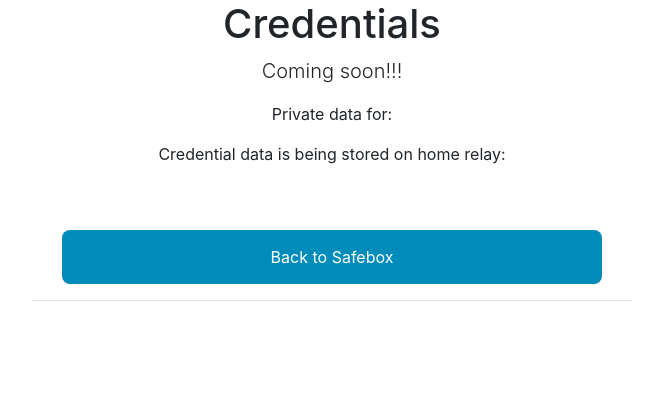
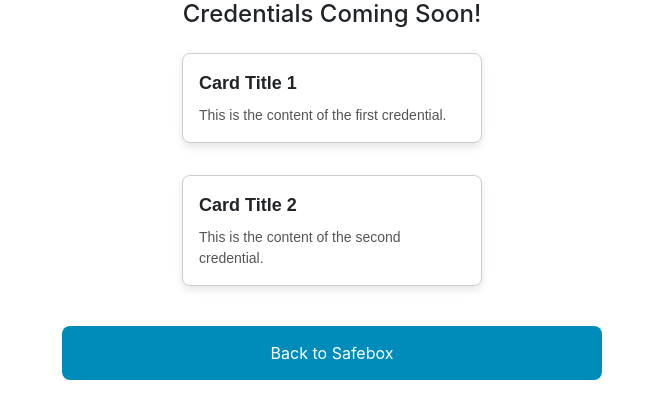
Before and after one commit to trbouma/safebox, a FastAPI app: template app/templates/credentials.html in a window 1280 px wide. Shown: the top 419 px of the page, without its empty margins (308-971 px from the left). Run offline with FastAPI, Linux system fonts and the light colour scheme; the template is opened without the code that fills it, so the values that code supplies are empty; some libraries are stand-ins or nearby versions.

Commit message:
credentials

```diff
--- a/app/templates/credentials.html
+++ b/app/templates/credentials.html
@@ -20,27 +20,59 @@ window.location.href="/safebox/access" ;
 {% endblock %}
 
 {% block page_content %}
+<div class="center-text">
+    <h4>Credentials Coming Soon!</h4>
+</div>
+
+<div id="card-container"></div>
+
+<script>
+  // Function to create and add a card
+  function addCard(title, content) {
+    // Create a card element
+    const card = document.createElement('div');
+    card.className = 'card';
+
+    // Create and add the title element
+    const cardTitle = document.createElement('div');
+    cardTitle.className = 'card-title';
+    cardTitle.textContent = title;
+
+    // Create and add the content element
+    const cardContent = document.createElement('div');
+    cardContent.className = 'card-content';
+    cardContent.textContent = content;
+
+    // Append title and content to the card
+    card.appendChild(cardTitle);
+    card.appendChild(cardContent);
+
+    // Append the card to the container
+    const container = document.getElementById('card-container');
+    container.appendChild(card);
+  }
+
+  // Example usage
+  addCard('Card Title 1', 'This is the content of the first credential.');
+  addCard('Card Title 2', 'This is the content of the second credential.');
+</script>
+<br>
+
+<div class="center-text">
 
 
 
-<div class="center-text">
-
-        <h1>Credentials</h1>
-        <p class="lead">Coming soon!!!</p>
-        <p>Private data for: {{safebox.handle}}</p>
-        <p>Credential data is being stored on home relay: {{safebox.home_relay}}</p>
-
-
-        <br>
-        <br>
-        <button onclick="backToProfile()">Back to Safebox</button>
 
 
 
-        <hr>
+    <button onclick="backToProfile()">Back to Safebox</button>
 
 
-    </div>
+
+
+
+
+</div>
 
 
 
--- a/app/templates/uxbase.html
+++ b/app/templates/uxbase.html
@@ -84,6 +84,33 @@
 
   }
 
+  #card-container {
+      display: flex;
+      flex-direction: column; /* Stack cards vertically */
+      align-items: center; /* Center cards horizontally */
+      justify-content: center; /* Center content vertically */
+    }
+
+  .card {
+      border: 1px solid #ccc;
+      border-radius: 8px;
+      box-shadow: 0 4px 8px rgba(0, 0, 0, 0.1);
+      padding: 16px;
+      margin: 16px;
+      width: 300px;
+      font-family: Arial, sans-serif;
+    }
+    .card-title {
+      font-size: 18px;
+      font-weight: bold;
+      margin-bottom: 8px;
+    }
+    .card-content {
+      font-size: 14px;
+      color: #555;
+    }
+
+
 
 </style>
 
```
